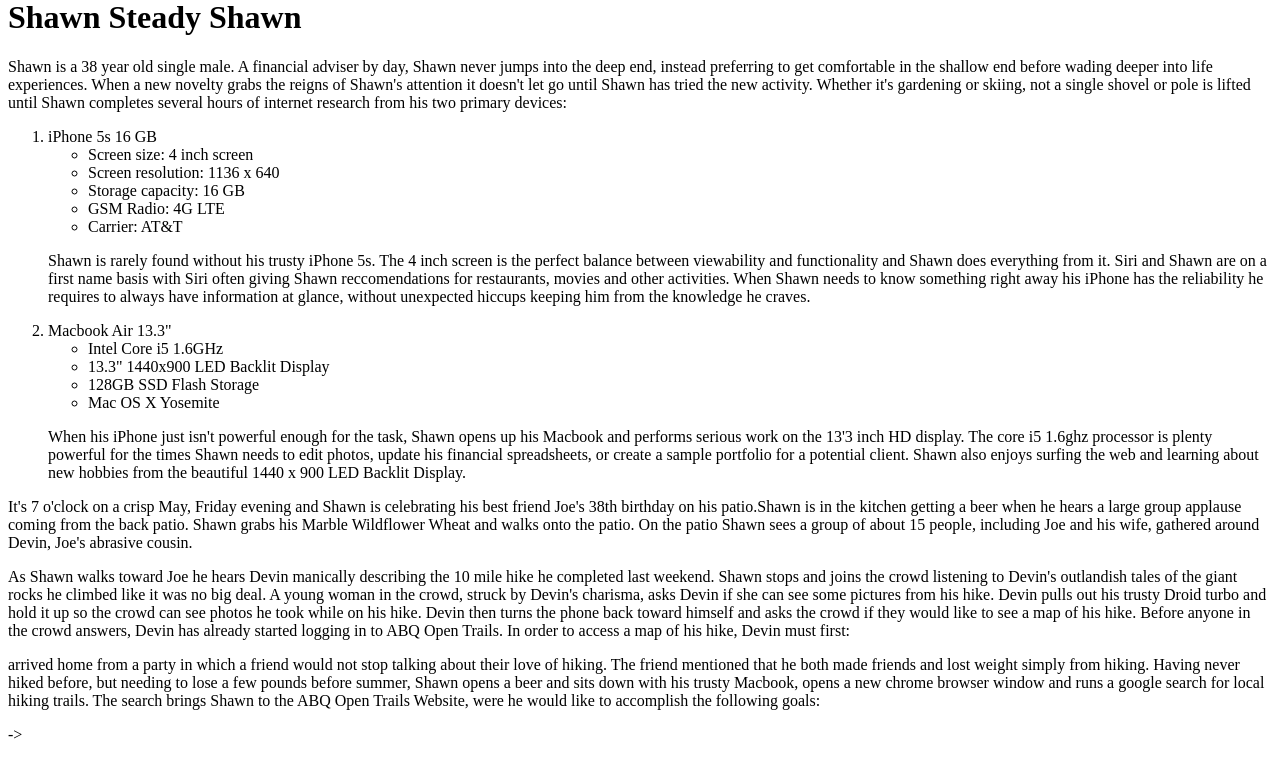
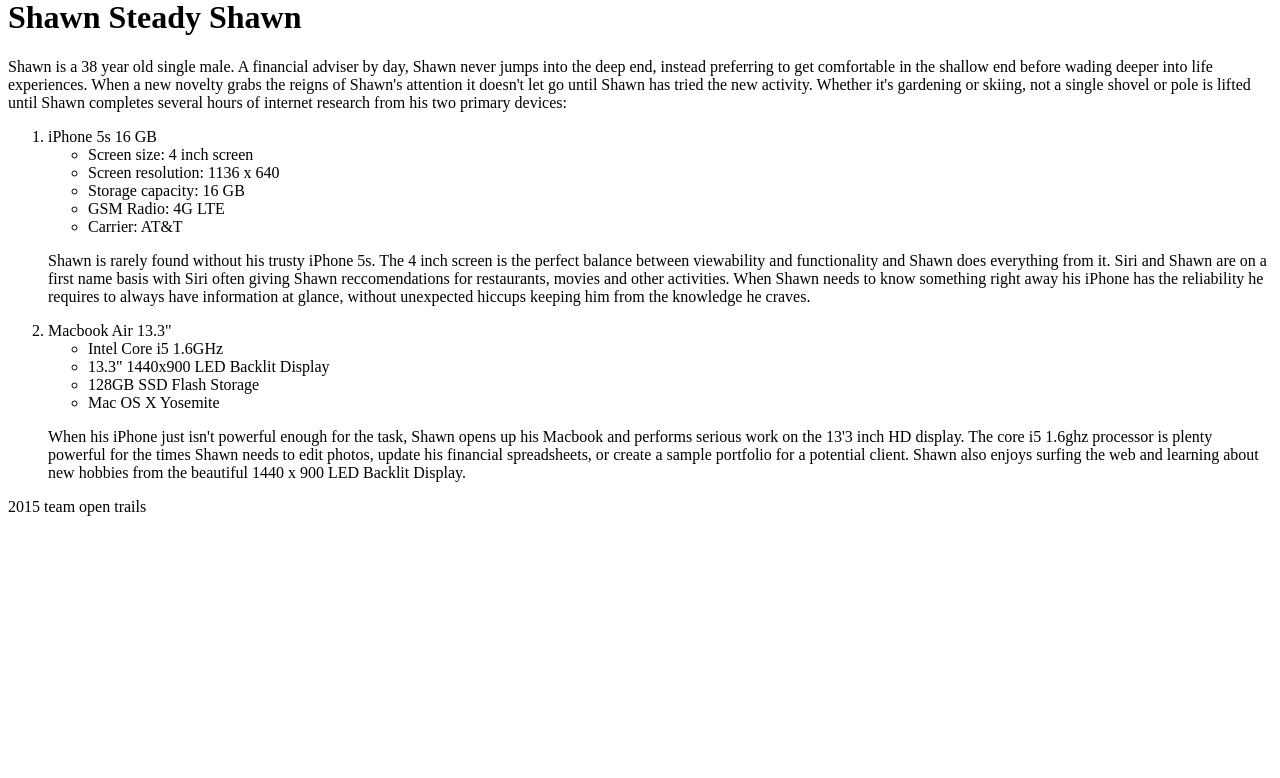
Before and after one commit to MattHarr1s/open-trails, a PHP site: page /public_html/documentation/persona-shawn.php in a window 1280 px wide. Shown: the part 22-800 px from the top of the page. Run offline with PHP 8.4, Linux system fonts and the light colour scheme.

Commit message:
Fixed up Shawn's page

```diff
--- a/public_html/documentation/persona-shawn.php
+++ b/public_html/documentation/persona-shawn.php
@@ -14,8 +14,8 @@
 				<p>Shawn is a 38 year old single male. A financial adviser by day, Shawn never jumps into the deep end, instead
 				preferring to get comfortable in the shallow end before wading deeper into life experiences. When a new novelty grabs the
 				reigns of Shawn's attention it doesn't let go until Shawn has tried the new activity. Whether it's gardening or skiing, not a single shovel
-				or pole is lifted until Shawn completes several hours of internet research from his two primary devices:</p>
-
+				or pole is lifted until Shawn completes several hours of internet research from his two primary devices:
+				</p>
 					<!-List of Shawn's Devices>
 					<ol>
 						<!-iPhone 5s Primary device for researching new interests->
@@ -47,35 +47,8 @@
 						potential client. Shawn also enjoys surfing the web and learning about new hobbies from the beautiful
 						1440 x 900 LED Backlit Display.</p>
 					</ol>
-
-		<!-Use Case. Might not belong here. I'll find out where it belongs.
-
-		<p>It's 7 o'clock on a crisp May, Friday evening and Shawn is celebrating his best friend Joe's 38th birthday on
-			his patio.Shawn is in the kitchen getting a beer when he hears a large group applause coming from the
-			back patio. Shawn grabs his Marble Wildflower Wheat and walks onto the patio. On the patio Shawn sees a
-			group of about 15 people, including Joe and his wife, gathered around Devin, Joe's abrasive cousin.
-		</p>
-
-		<p>As Shawn walks toward Joe he hears Devin manically describing the 10 mile hike he completed last weekend. Shawn
-			stops and joins the crowd listening to Devin's outlandish tales of the giant rocks he climbed like it was no
-			big deal. A young woman in the crowd, struck by Devin's charisma, asks Devin if she can see some pictures from
-			his hike. Devin pulls out his trusty Droid turbo and hold it up so the crowd can see photos he took while on
-			his hike.  Devin then turns the phone back toward himself and asks the crowd if they would like to see a map of
-			his hike. Before anyone in the crowd answers, Devin has already started logging in to ABQ Open Trails. In order
-			to access a map of his hike, Devin must first:
-		</p>
-
-
-
-
-		</p>
-
-
-			arrived home from a party in which a friend would not stop talking about their
-		love of hiking. The friend mentioned that he both made friends and lost weight simply from hiking. Having never
-		hiked before, but needing to lose a few pounds before summer, Shawn opens a beer and sits down with his trusty
-		Macbook, opens a new chrome browser window and runs a google search for local hiking trails. The search brings
-		Shawn to the ABQ Open Trails Website, were he would like to accomplish the following goals:</p> ->
 	</body>
-
+	<footer>
+		2015 team open trails
+	</footer>
 </html>
```
Also changed, not shown: public_html/documentation/persona-devin.php (deleted, +0 -51 lines).
